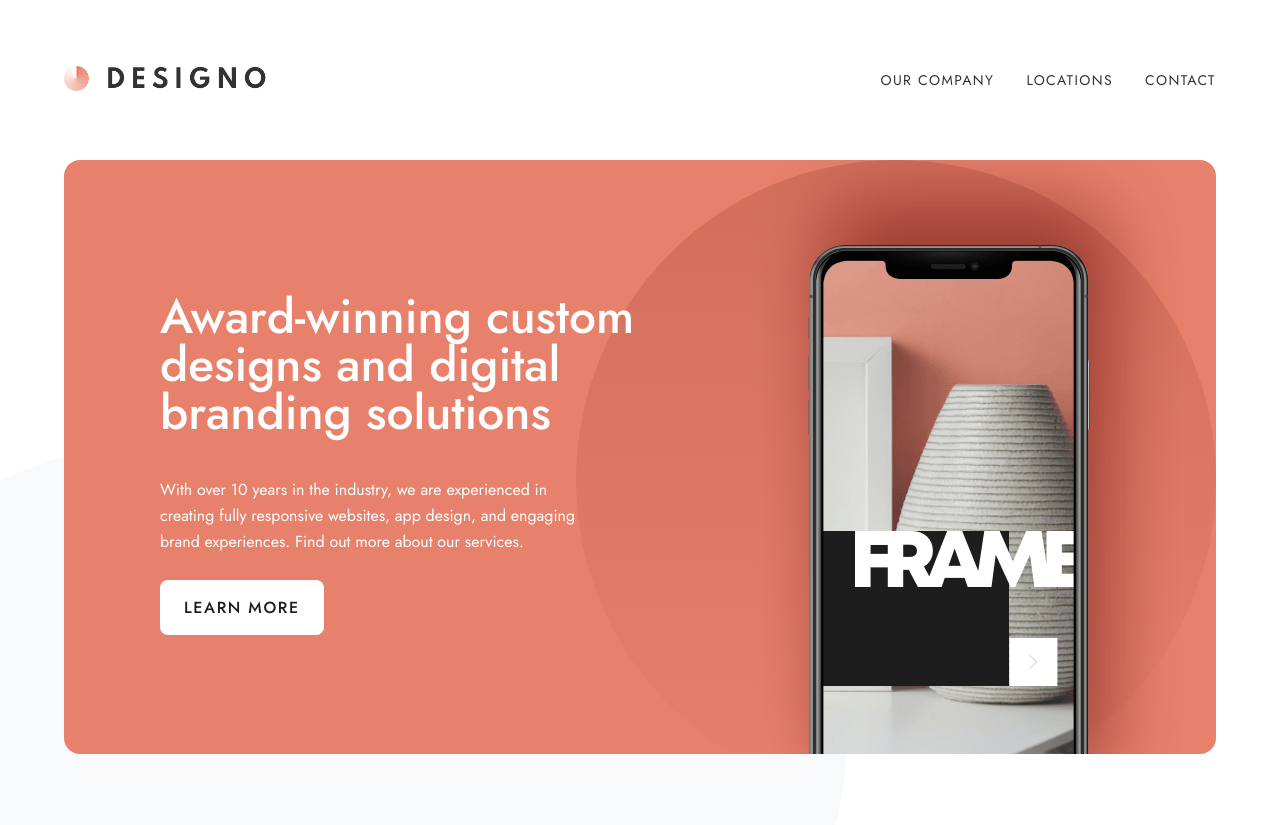
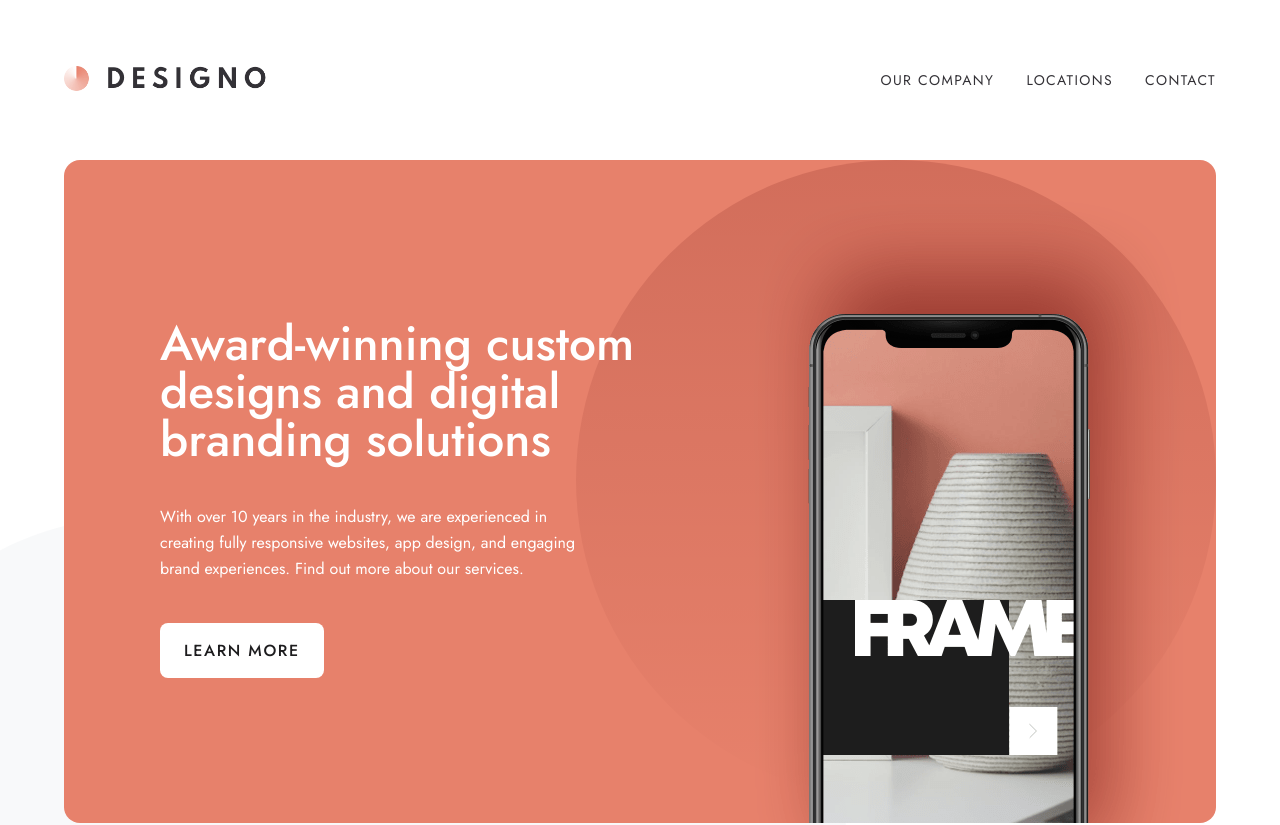
Before and after one commit to BParadowski/designo, a Next.js app: page / in a window 1280 px wide. Shown: the top 825 px of the page. Built offline with nearby package versions, Linux system fonts and the light colour scheme.

Commit message:
Change home hero styling

```diff
--- a/app/page.tsx
+++ b/app/page.tsx
@@ -29,7 +29,7 @@ export default function Home() {
                   creating fully responsive websites, app design, and engaging
                   brand experiences. Find out more about our services.
                 </p>
-                <div className="z-10">
+                <div className="z-10 lg:mt-4">
                   <Button theme="neutral" as="Link" href="/about">
                     learn more
                   </Button>
@@ -37,7 +37,8 @@ export default function Home() {
               </div>
               <div className="z-0 w-fit">
                 <Image
-                  className="-mb-[48.67%] -mt-[8%] lg:-mb-[25%]"
+                  // Cropping lower part of the image and roughly aligning it with the heading.
+                  className="-mb-[48.67%] -mt-[8%] lg:-mb-[25%] lg:pt-7 xl:-mt-[4%] xl:pt-12"
                   src={heroImage}
                   priority
                   alt="A picture of a phone showing a website of our design"
@@ -74,9 +75,9 @@ export default function Home() {
             />
           </div>
         </div>
+
+        <CtaCard />
       </main>
-
-      <CtaCard />
     </>
   );
 }
```
